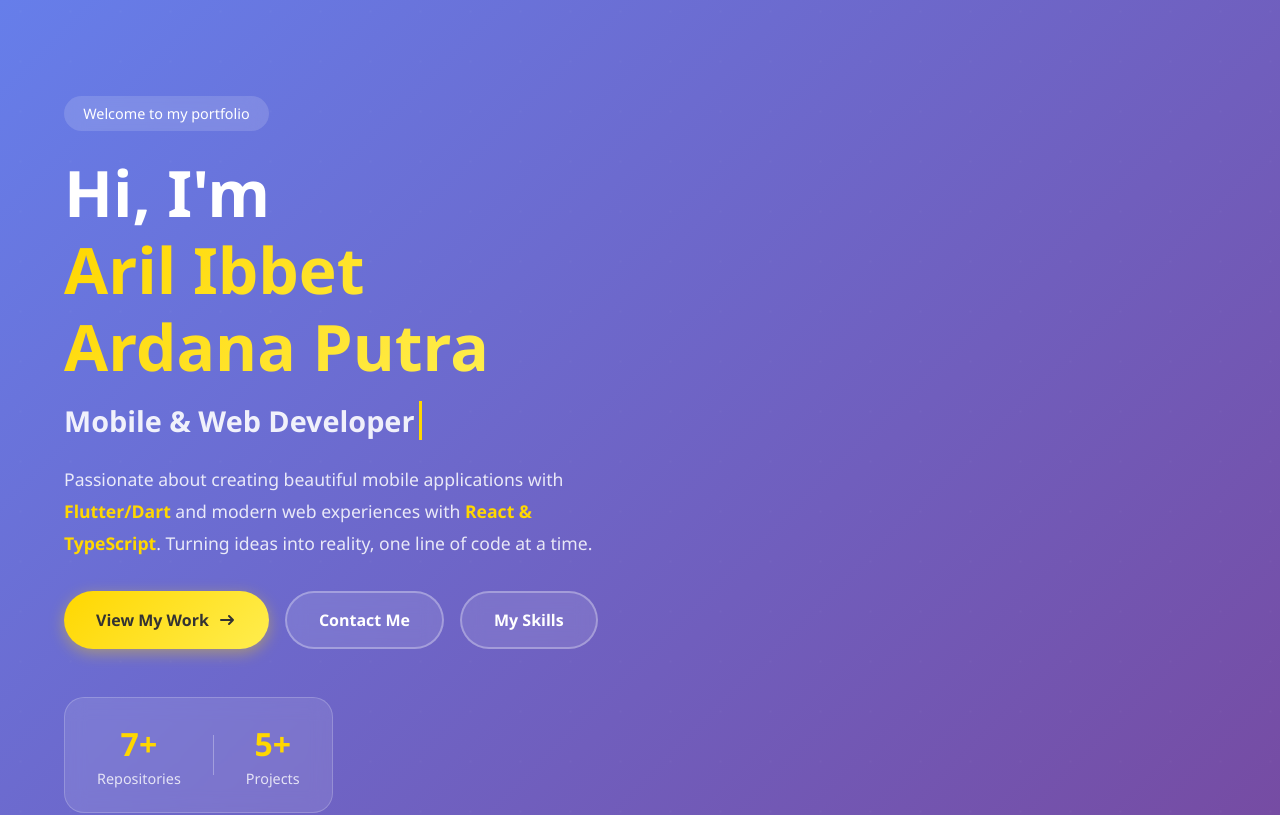
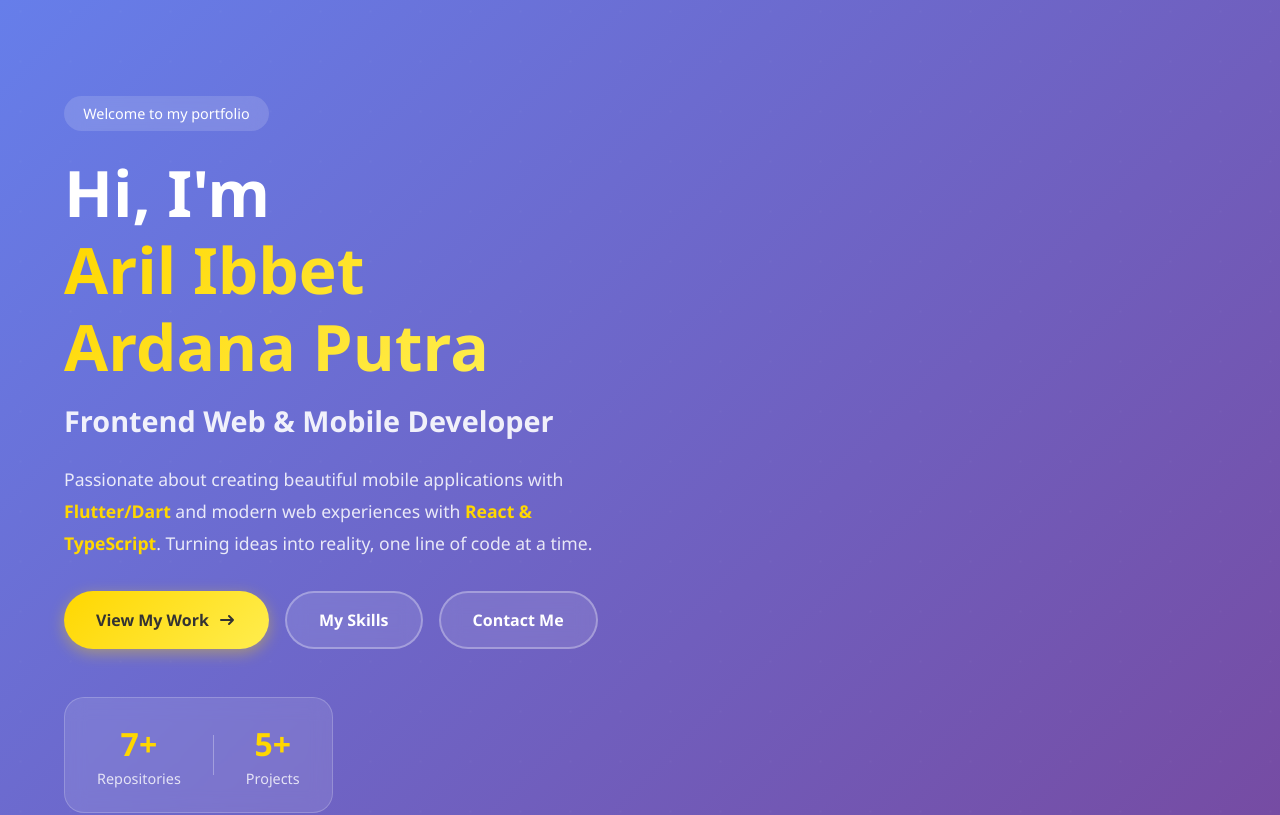
Before and after one commit to AstorBoy11/Portofolio, a React (Create React App) app: page / in a window 1280 px wide. Shown: the top 815 px of the page. Built offline with nearby package versions, Linux system fonts and the light colour scheme.

Commit message:
Update hero subtitle and refine button links in Hero component

```diff
--- a/src/components/Hero.css
+++ b/src/components/Hero.css
@@ -104,12 +104,6 @@
   animation: fadeInUp 0.8s ease-out 0.4s backwards;
 }
 
-.typing-text {
-  display: inline-block;
-  border-right: 3px solid #ffd700;
-  padding-right: 5px;
-  animation: typing 3s steps(30) infinite, blink 0.5s step-end infinite alternate;
-}
 
 @keyframes blink {
   50% {
--- a/src/components/Hero.tsx
+++ b/src/components/Hero.tsx
@@ -20,7 +20,7 @@ const Hero: React.FC = () => {
           </h1>
 
           <h2 className="hero-subtitle">
-            <span className="typing-text">Mobile & Web Developer</span>
+            <span className="typing-text">Frontend Web & Mobile Developer</span>
           </h2>
 
           <p className="hero-description">
@@ -42,12 +42,12 @@ const Hero: React.FC = () => {
                   strokeLinejoin="round"
                 />
               </svg>
+            </a>{" "}
+            <a href="#skills" className="btn btn-secondary">
+              <span>My Skills</span>
             </a>
             <a href="#contact" className="btn btn-secondary">
               <span>Contact Me</span>
-            </a>
-            <a href="#skills" className="btn btn-secondary">
-              <span>My Skills</span>
             </a>
           </div>
 
```
